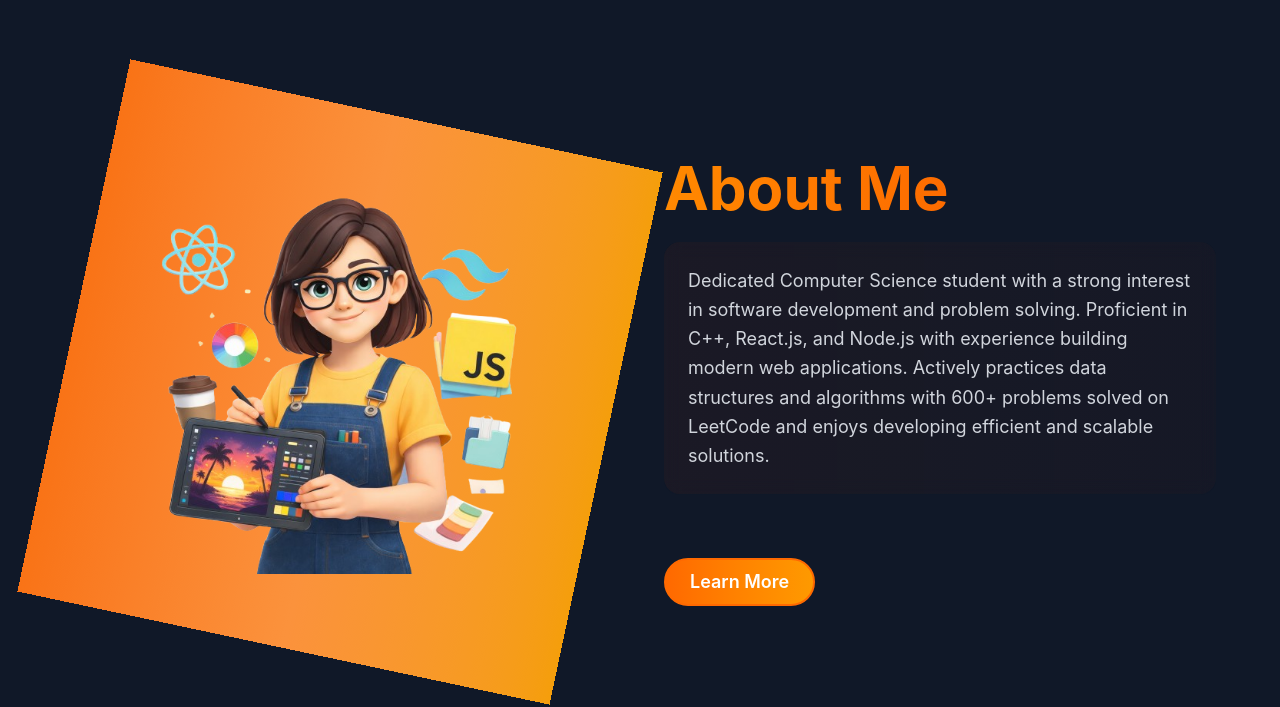
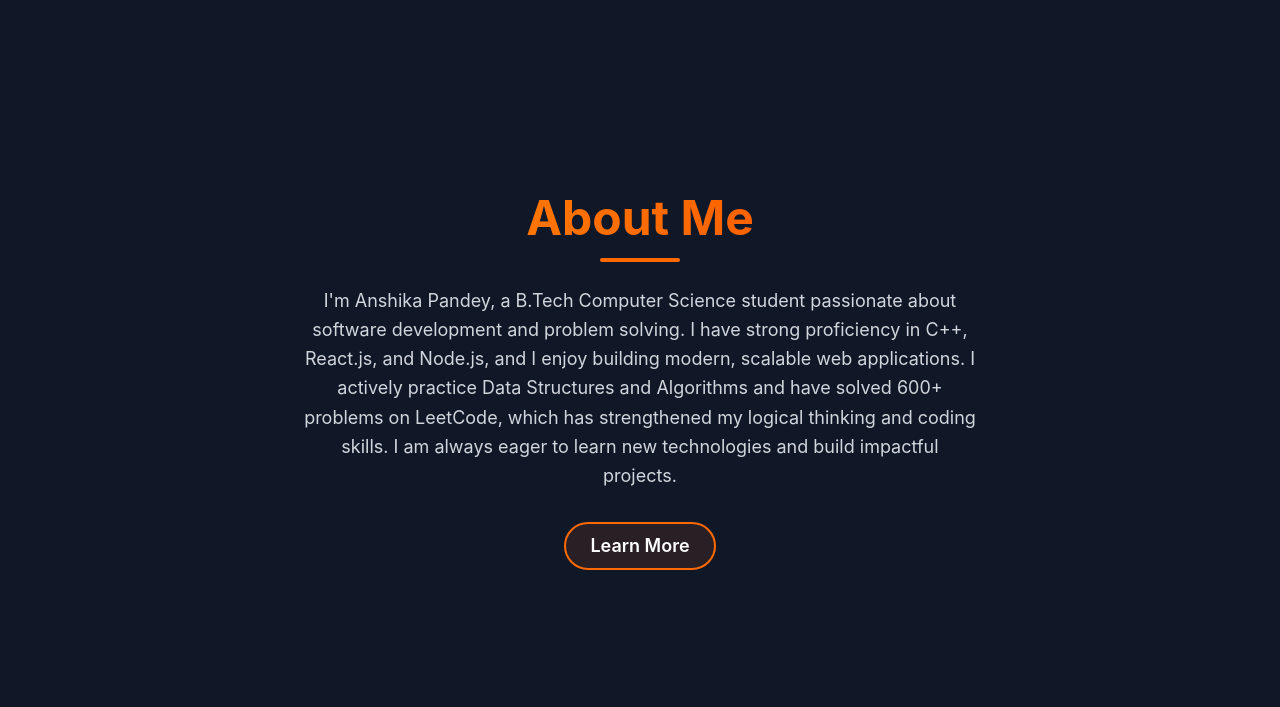
Before and after one commit to anshikapandeyy/PortFolio, a React (Vite) app: page / in a window 1280 px wide. Shown: the part 818-1525 px from the top of the page. Built offline with nearby package versions, Linux system fonts and the light colour scheme.

Commit message:
Update About component structure and text
Refactor About component layout and content.

```diff
--- a/src/components/About.jsx
+++ b/src/components/About.jsx
@@ -1,84 +1,133 @@
-import about from "../assets/about.jpg";
+// import about from "../assets/about.jpg";
 
+// const About = ({ darkMode }) => {
+//   return (
+//     <section
+//       id="about"
+//       className={`min-h-screen overflow-hidden flex items-center justify-center px-4 sm:px-6 ${
+//         darkMode ? "bg-gray-900" : "bg-gray-50"
+//       }`}
+//     >
+//       <div className="max-w-6xl w-full grid grid-cols-1 lg:grid-cols-2 gap-8 sm:gap-12 items-center">
+
+//         <figure
+//           data-aos="fade-up"
+//           data-aos-delay="300"
+//           className="flex flex-wrap justify-center gap-4 relative order-2 lg:order-1"
+//         >
+//           <div className="relative w-75 h-75 lg:w-96 lg:h-96">
+//             <div
+//               className="absolute -inset-4 lg:-inset-20 bg-gradient-to-r from-[#f97316] via-[#fb923c] to-[#f59e0b] rotate-12 star-shape z-0"
+//               data-aos="zoom-in"
+//               data-aos-delay="600"
+//             ></div>
+
+//             <img
+//               src={about}
+//               alt="about"
+//               className="absolute inset-0 w-full h-full object-cover z-10 transition-all duration-300"
+//               data-aos="zoom-in"
+//               data-aos-delay="400"
+//             />
+//           </div>
+//         </figure>
+
+//         <article
+//           data-aos="fade-left"
+//           data-aos-delay="300"
+//           className="text-center lg:text-left relative order-1 lg:order-2"
+//         >
+//           <header>
+//             <h1
+//               className="text-3xl sm:text-4xl lg:text-xl xl:text-6xl font-bold mb-4 sm:mb-6 text-transparent bg-gradient-to-r from-orange-400 to-orange-600 bg-clip-text"
+//               data-aos="fade-up"
+//               data-aos-delay="400"
+//             >
+//               About Me
+//             </h1>
+//           </header>
+
+//           <p
+//             className={`text-sm sm:text-base lg:text-lg xl:text-lg mb-6 sm:mb-8 leading-relaxed bg-gradient-to-r from-orange-900/10 to-orange-900/5 p-4 sm:p-6 rounded-xl sm:rounded-2xl backdrop-blur-sm ${
+//               darkMode ? "text-gray-300" : "text-gray-700"
+//             }`}
+//             data-aos="fade-up"
+//             data-aos-delay="500"
+//           >
+//             Dedicated Computer Science student with a strong interest in
+//             software development and problem solving. Proficient in C++,
+//             React.js, and Node.js with experience building modern web
+//             applications. Actively practices data structures and algorithms
+//             with 600+ problems solved on LeetCode and enjoys developing
+//             efficient and scalable solutions.
+//           </p>
+
+//           <div className="flex flex-wrap justify-center lg:justify-start gap-4 sm:gap-6 lg:gap-8 mb-6 sm:mb-8">
+//             <div className="text-center" data-aos="zoom-in" data-aos-delay="600">
+//             </div>
+//           </div>
+
+//           <button
+//             className={`w-full sm:w-auto border-2 border-orange-500 inline-flex items-center justify-center text-white bg-gradient-to-r from-orange-500 to-amber-500 border-0 py-2 px-4 sm:px-6 hover:shadow-[0_0_40px_rgba(255,165,0,0.7)] rounded-full text-base sm:text-lg font-semibold transition-all duration-300 transform ${
+//               darkMode
+//                 ? "text-white bg-orange-500/10"
+//                 : "text-gray-800 bg-white/90"
+//             }`}
+//             data-aos="fade-up"
+//             data-aos-delay="800"
+//           >
+//             Learn More
+//           </button>
+//         </article>
+//       </div>
+//     </section>
+//   );
+// };
+
+// export default About;
 const About = ({ darkMode }) => {
   return (
     <section
       id="about"
-      className={`min-h-screen overflow-hidden flex items-center justify-center px-4 sm:px-6 ${
+      className={`min-h-screen flex items-center justify-center px-4 sm:px-6 ${
         darkMode ? "bg-gray-900" : "bg-gray-50"
       }`}
     >
-      <div className="max-w-6xl w-full grid grid-cols-1 lg:grid-cols-2 gap-8 sm:gap-12 items-center">
+      <div className="max-w-3xl w-full mx-auto text-center">
 
-        <figure
-          data-aos="fade-up"
-          data-aos-delay="300"
-          className="flex flex-wrap justify-center gap-4 relative order-2 lg:order-1"
-        >
-          <div className="relative w-75 h-75 lg:w-96 lg:h-96">
-            <div
-              className="absolute -inset-4 lg:-inset-20 bg-gradient-to-r from-[#f97316] via-[#fb923c] to-[#f59e0b] rotate-12 star-shape z-0"
-              data-aos="zoom-in"
-              data-aos-delay="600"
-            ></div>
-
-            <img
-              src={about}
-              alt="about"
-              className="absolute inset-0 w-full h-full object-cover z-10 transition-all duration-300"
-              data-aos="zoom-in"
-              data-aos-delay="400"
-            />
-          </div>
-        </figure>
-
-        <article
-          data-aos="fade-left"
-          data-aos-delay="300"
-          className="text-center lg:text-left relative order-1 lg:order-2"
-        >
-          <header>
-            <h1
-              className="text-3xl sm:text-4xl lg:text-xl xl:text-6xl font-bold mb-4 sm:mb-6 text-transparent bg-gradient-to-r from-orange-400 to-orange-600 bg-clip-text"
-              data-aos="fade-up"
-              data-aos-delay="400"
-            >
+        {/* Heading */}
+        <h1 className="text-4xl sm:text-5xl font-bold mb-4 text-transparent bg-gradient-to-r from-orange-400 to-orange-600 bg-clip-text">
           About Me
         </h1>
-          </header>
 
+        {/* Divider */}
+        <div className="w-20 h-1 bg-orange-500 mx-auto mb-6 rounded-full"></div>
+
+        {/* Content */}
         <p
-            className={`text-sm sm:text-base lg:text-lg xl:text-lg mb-6 sm:mb-8 leading-relaxed bg-gradient-to-r from-orange-900/10 to-orange-900/5 p-4 sm:p-6 rounded-xl sm:rounded-2xl backdrop-blur-sm ${
+          className={`text-base sm:text-lg leading-relaxed max-w-2xl mx-auto mb-8 ${
             darkMode ? "text-gray-300" : "text-gray-700"
           }`}
-            data-aos="fade-up"
-            data-aos-delay="500"
         >
-            Dedicated Computer Science student with a strong interest in
-            software development and problem solving. Proficient in C++,
-            React.js, and Node.js with experience building modern web
-            applications. Actively practices data structures and algorithms
-            with 600+ problems solved on LeetCode and enjoys developing
-            efficient and scalable solutions.
+          I'm Anshika Pandey, a B.Tech Computer Science student passionate about
+          software development and problem solving. I have strong proficiency in
+          C++, React.js, and Node.js, and I enjoy building modern, scalable web
+          applications. I actively practice Data Structures and Algorithms and
+          have solved 600+ problems on LeetCode, which has strengthened my
+          logical thinking and coding skills. I am always eager to learn new
+          technologies and build impactful projects.
         </p>
 
-          <div className="flex flex-wrap justify-center lg:justify-start gap-4 sm:gap-6 lg:gap-8 mb-6 sm:mb-8">
-            <div className="text-center" data-aos="zoom-in" data-aos-delay="600">
-            </div>
-          </div>
-
+        {/* Button */}
         <button
-            className={`w-full sm:w-auto border-2 border-orange-500 inline-flex items-center justify-center text-white bg-gradient-to-r from-orange-500 to-amber-500 border-0 py-2 px-4 sm:px-6 hover:shadow-[0_0_40px_rgba(255,165,0,0.7)] rounded-full text-base sm:text-lg font-semibold transition-all duration-300 transform ${
+          className={`border-2 border-orange-500 inline-flex items-center justify-center py-2 px-6 rounded-full text-base sm:text-lg font-semibold transition-all duration-300 hover:shadow-[0_0_25px_rgba(255,165,0,0.6)] ${
             darkMode
               ? "text-white bg-orange-500/10"
-                : "text-gray-800 bg-white/90"
+              : "text-gray-800 bg-white"
           }`}
-            data-aos="fade-up"
-            data-aos-delay="800"
         >
           Learn More
         </button>
-        </article>
       </div>
     </section>
   );
```
Lines whose indentation alone changed are shown as unchanged.
